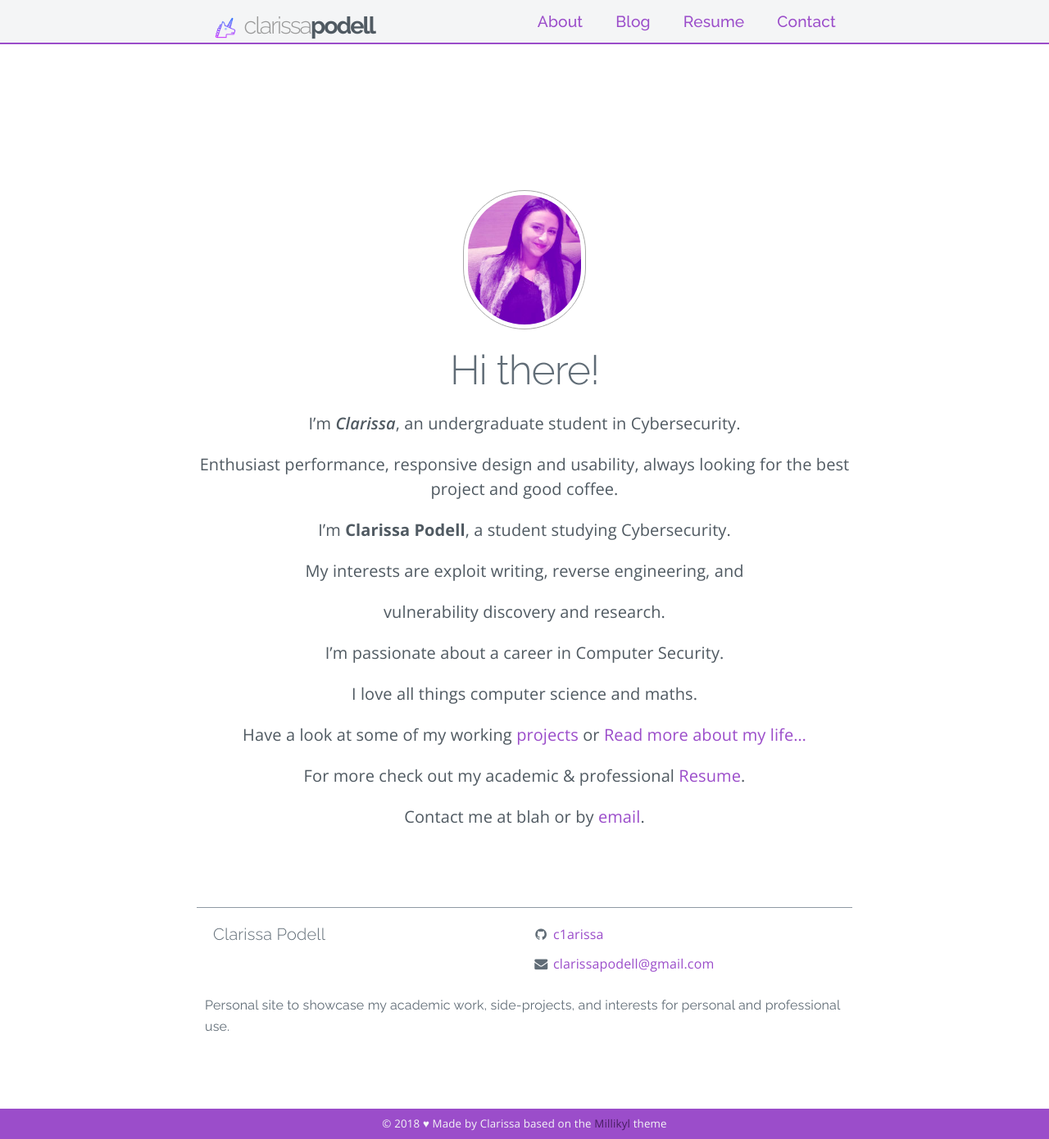
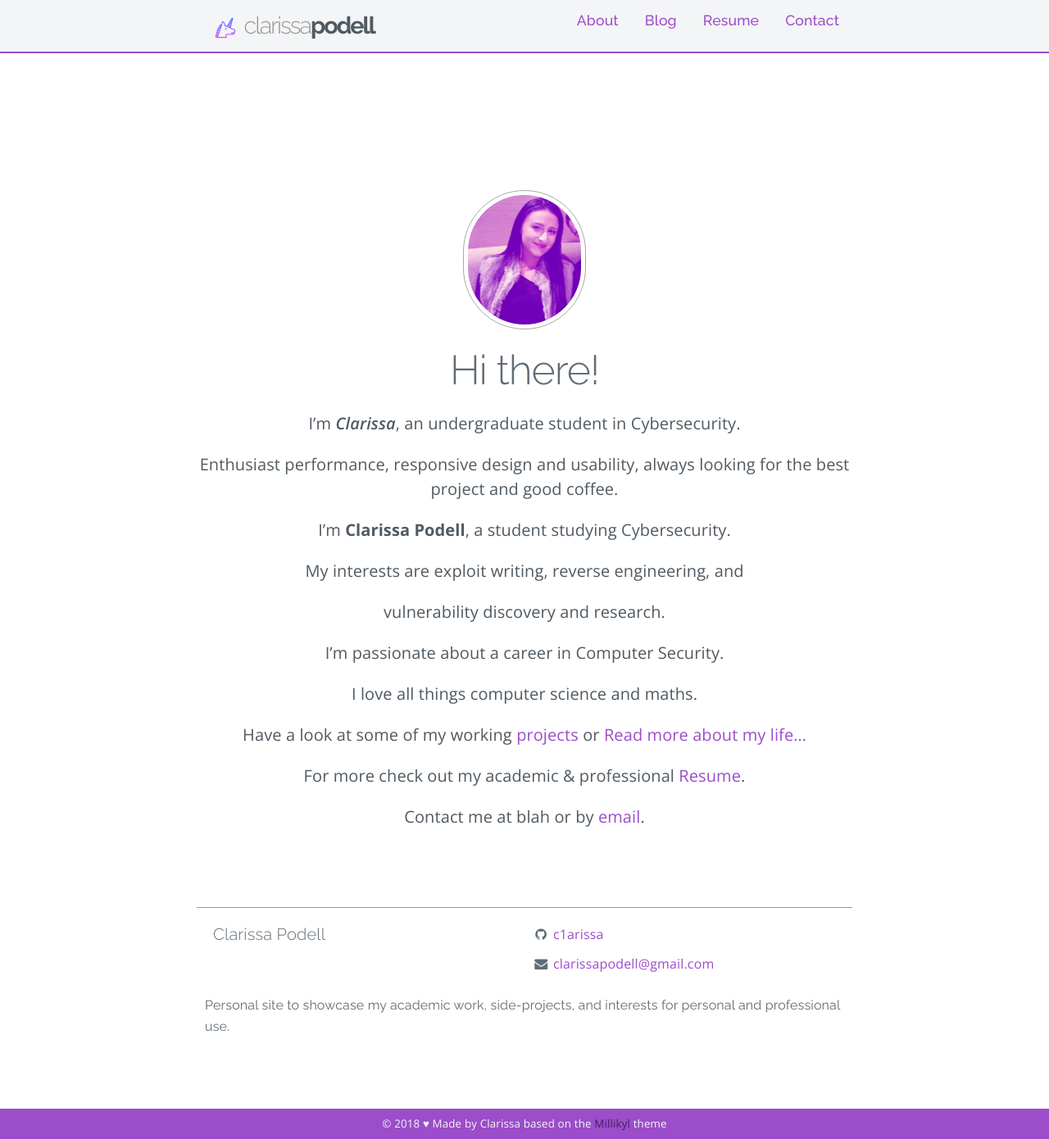
Before and after one commit to c1arissa/c1arissa.github.io, a Jekyll site: the page built from index.md, in a window 1280 px wide and 1390 px high. Shown: the whole window at 82% size. Built offline with Jekyll 4.4.1, drawn with Linux system fonts in a browser that asks for light colours; nearby versions of some CDN libraries; a style sheet for code colours, icons or effects is not loaded.

Commit message:
Update _nav.scss

```diff
--- a/_sass/_nav.scss
+++ b/_sass/_nav.scss
@@ -16,13 +16,14 @@ nav {
       position: relative;
       a {
         display: block;
-        padding: 0 20px;
+        // padding: 0 20px;
+	padding: 14px 16px;
 	padding-top: 1.1rem;
        // line-height: $nav-height;
         background: $nav-background;
         color: $nav-font-color;
         text-decoration: none;
-	font-size: 1.2em;
+	font-size: 1.1em;
 	font-weight: 500;
 	font-family: 'Raleway', sans-serif;
         &:hover {
```
